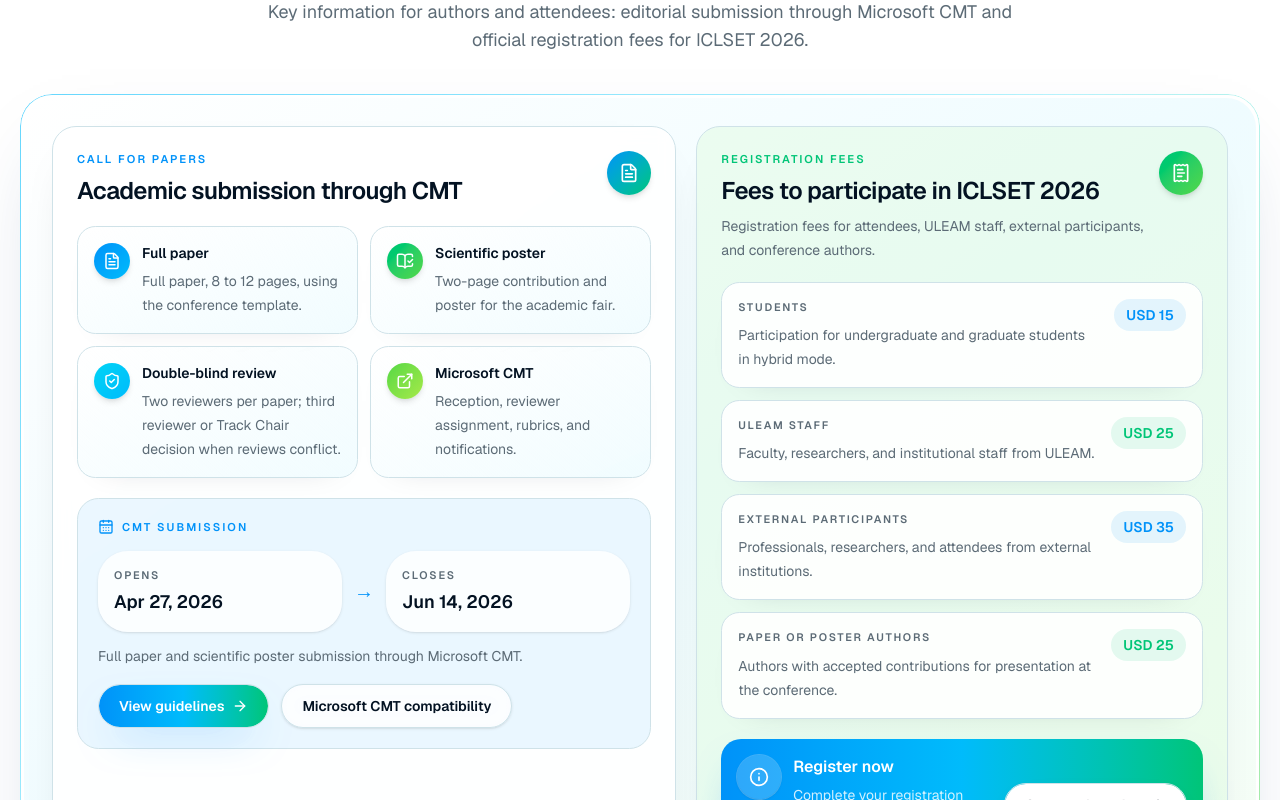
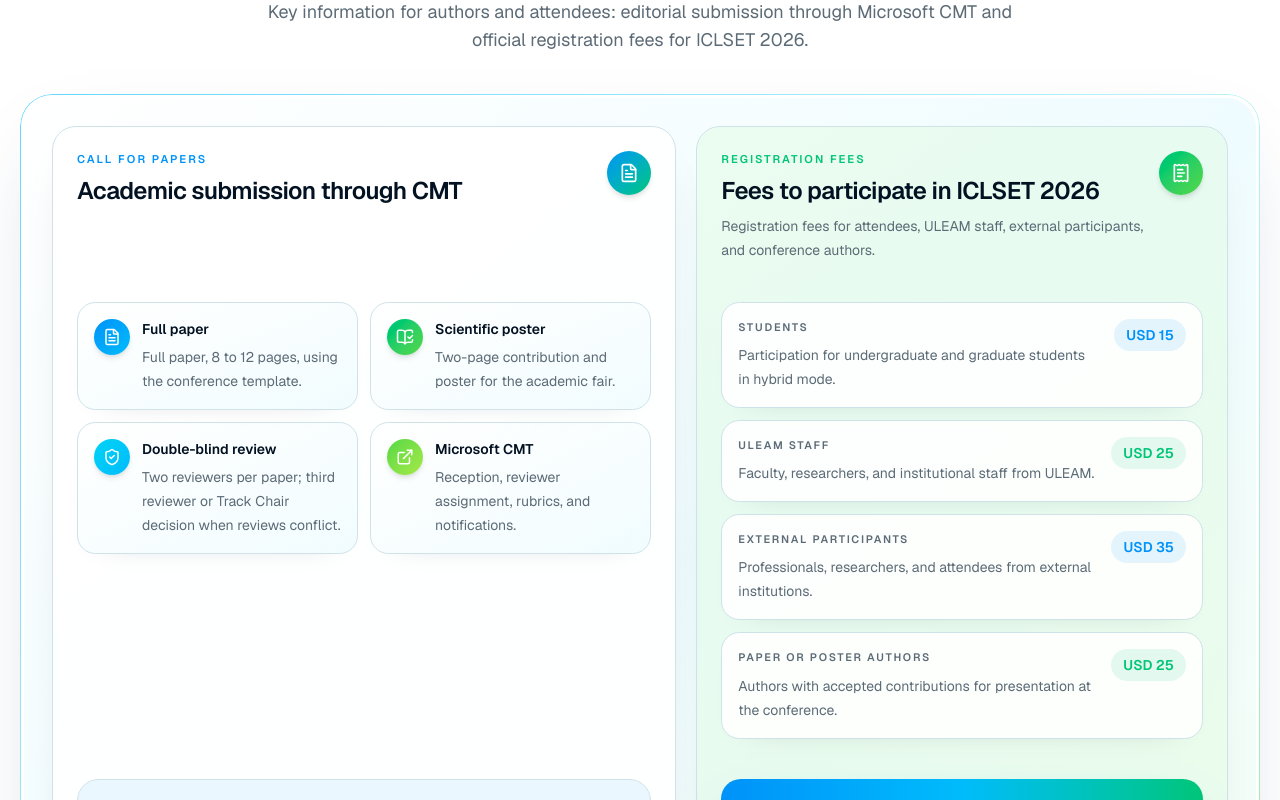
Before and after one commit to israelgo93/iclset, a Next.js app: page /en in a window 1280 px wide. Shown: the part 2400-3200 px from the top of the page. Built offline with nearby package versions, Linux system fonts and the light colour scheme; no server answers.

Commit message:
Alinea bloques internos de convocatoria

```diff
--- a/src/components/sections/cfp-section.tsx
+++ b/src/components/sections/cfp-section.tsx
@@ -122,8 +122,8 @@ export function CfpSection({ locale }: CfpSectionProps) {
           transition={{ duration: 0.6, ease: easing }}
         >
           <div className="via-iclset-cyan-soft/35 to-iclset-green-soft/25 rounded-[1.85rem] bg-gradient-to-br from-white p-4 sm:p-6 lg:p-7">
-            <div className="grid gap-5 xl:grid-cols-[1.08fr_0.92fr]">
-              <article className="rounded-[1.5rem] border border-white/80 bg-white/90 p-5 shadow-[0_18px_50px_-34px_rgb(15_23_42_/_0.28)] backdrop-blur sm:p-6">
+            <div className="grid items-stretch gap-5 xl:grid-cols-[1.08fr_0.92fr] xl:grid-rows-[auto_1fr_auto]">
+              <article className="grid h-full grid-rows-[auto_1fr_auto] rounded-[1.5rem] border border-white/80 bg-white/90 p-5 shadow-[0_18px_50px_-34px_rgb(15_23_42_/_0.28)] backdrop-blur sm:p-6 xl:row-span-3 xl:grid-rows-subgrid">
                 <div className="flex flex-col gap-3 sm:flex-row sm:items-start sm:justify-between">
                   <div>
                     <p className="text-iclset-blue text-[0.7rem] font-semibold tracking-[0.18em] uppercase">
@@ -140,7 +140,7 @@ export function CfpSection({ locale }: CfpSectionProps) {
                   </span>
                 </div>
 
-                <div className="mt-5 grid gap-3 sm:grid-cols-2">
+                <div className="mt-5 grid content-start gap-3 sm:grid-cols-2">
                   {items.map((item, index) => {
                     const Icon = item.icon;
                     return (
@@ -241,7 +241,7 @@ export function CfpSection({ locale }: CfpSectionProps) {
 
               <aside
                 id="registration-fees"
-                className="border-iclset-emerald/15 bg-iclset-green-soft/35 scroll-mt-24 rounded-[1.5rem] border p-5 shadow-[0_18px_50px_-36px_rgb(15_23_42_/_0.24)] sm:p-6"
+                className="border-iclset-emerald/15 bg-iclset-green-soft/35 grid h-full scroll-mt-24 grid-rows-[auto_1fr_auto] rounded-[1.5rem] border p-5 shadow-[0_18px_50px_-36px_rgb(15_23_42_/_0.24)] sm:p-6 xl:row-span-3 xl:grid-rows-subgrid"
               >
                 <div className="flex flex-col gap-3 sm:flex-row sm:items-start sm:justify-between">
                   <div>
@@ -260,7 +260,7 @@ export function CfpSection({ locale }: CfpSectionProps) {
                   </span>
                 </div>
 
-                <div className="mt-5 grid gap-3">
+                <div className="mt-5 grid content-start gap-3">
                   {registrationFees.map((fee, index) => (
                     <article
                       key={fee.key}
```
